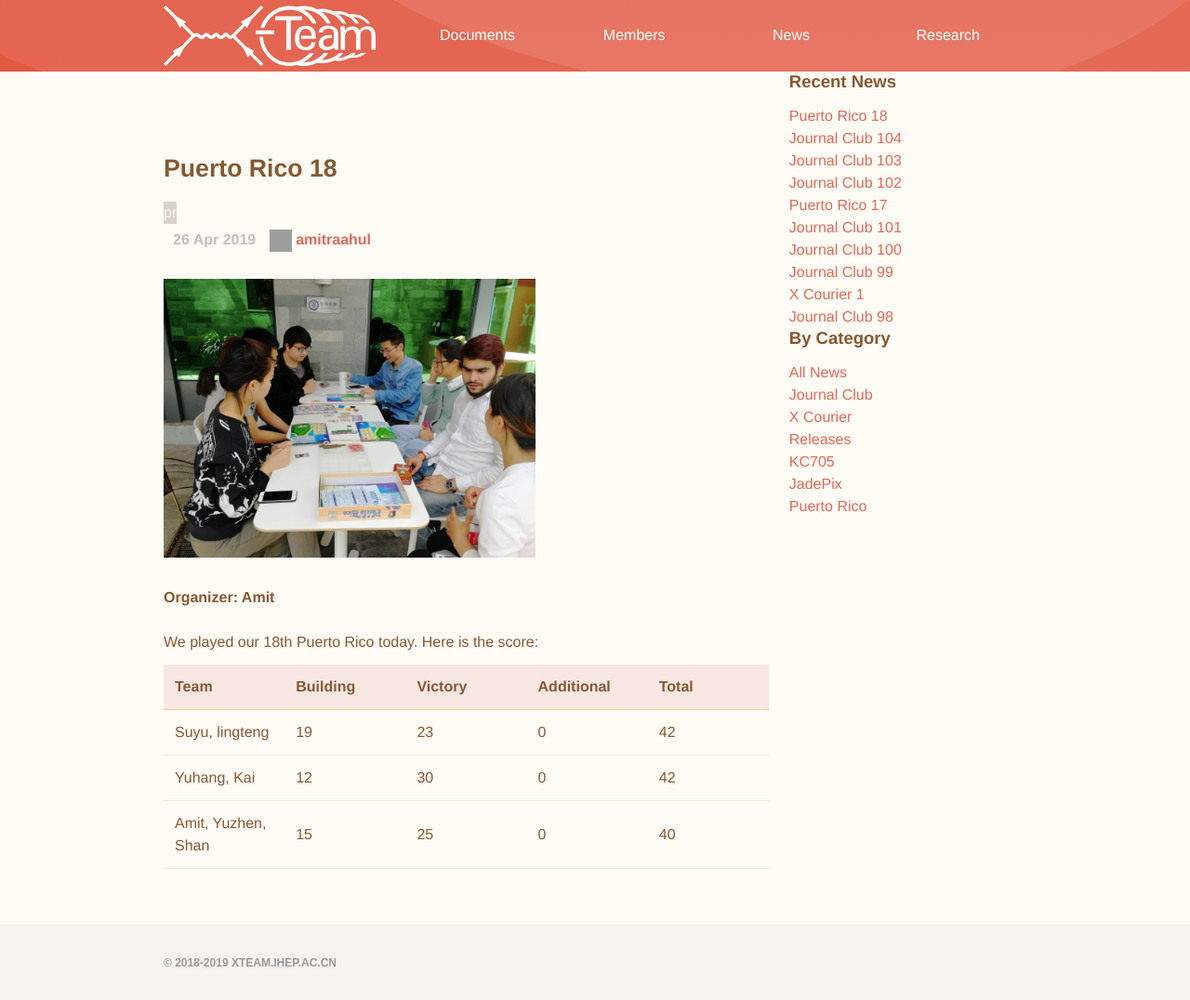
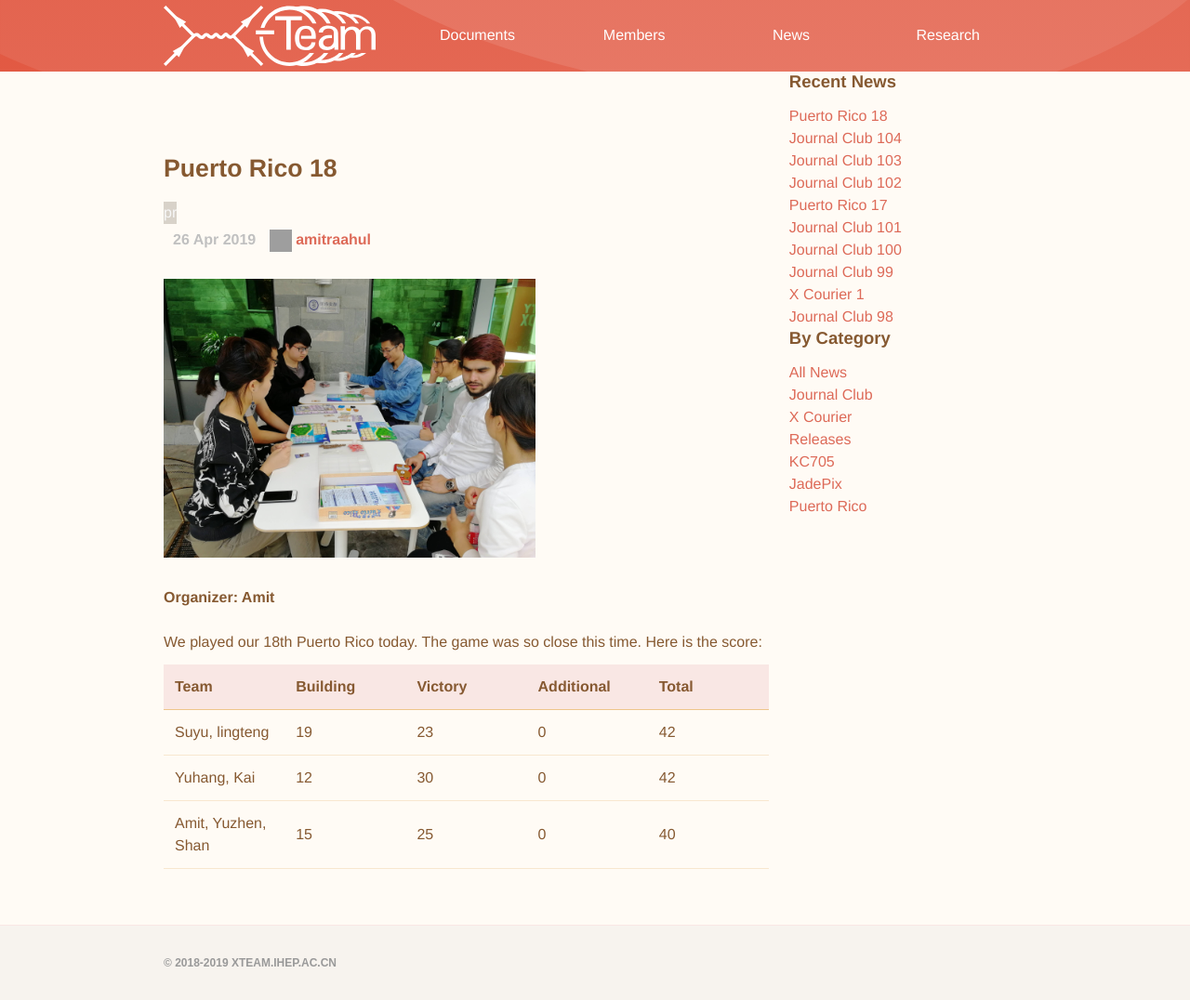
Before and after one commit to dt-np/xteam, a Jekyll site: the page built from _posts/2019-04-26-PR18.md, in a window 1280 px wide. Shown: the whole page at 93% size. Built offline with Jekyll 4.4.1, drawn with Linux system fonts in a browser that asks for light colours; grey boxes are pictures that could not be loaded.

Commit message:
Update the news for PR-18

```diff
--- a/_posts/2019-04-26-PR18.md
+++ b/_posts/2019-04-26-PR18.md
@@ -11,7 +11,7 @@ categories: pr
 
 **Organizer: Amit**
 
-We played our 18th Puerto Rico today. Here is the score:
+We played our 18th Puerto Rico today. The game was so close this time. Here is the score:
 
 | Team                | Building | Victory | Additional | Total |
 | --------------------| -------- | ------- | ---------- | ----- |
```
